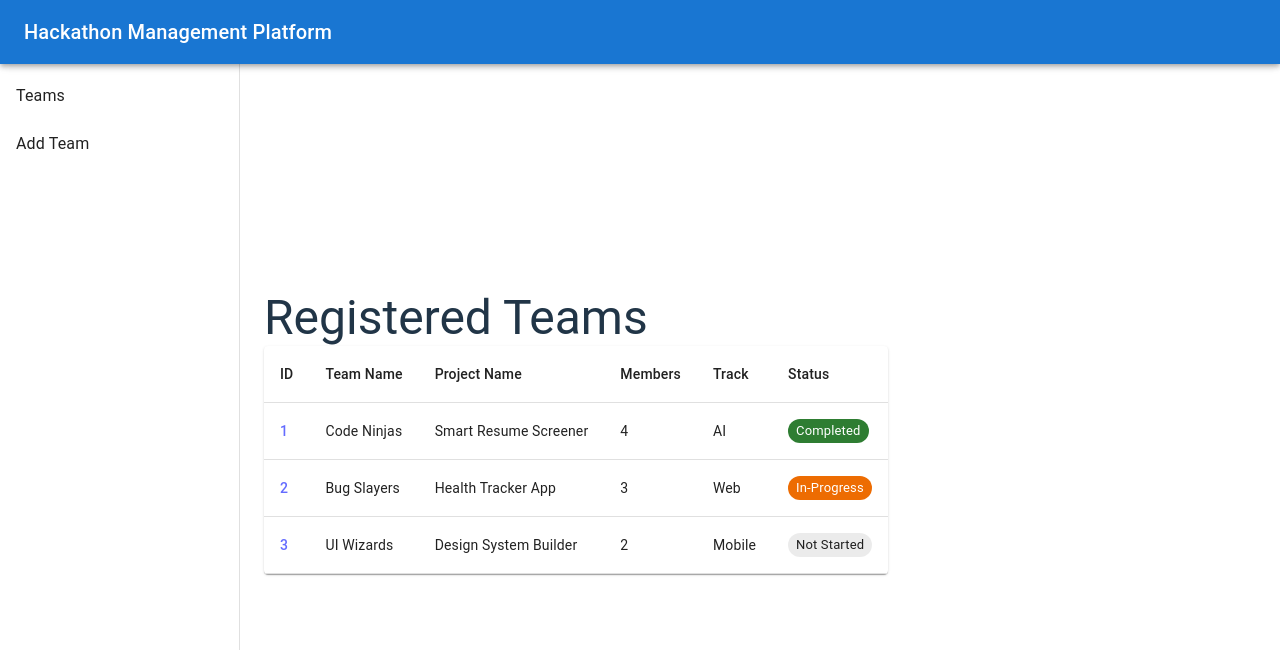
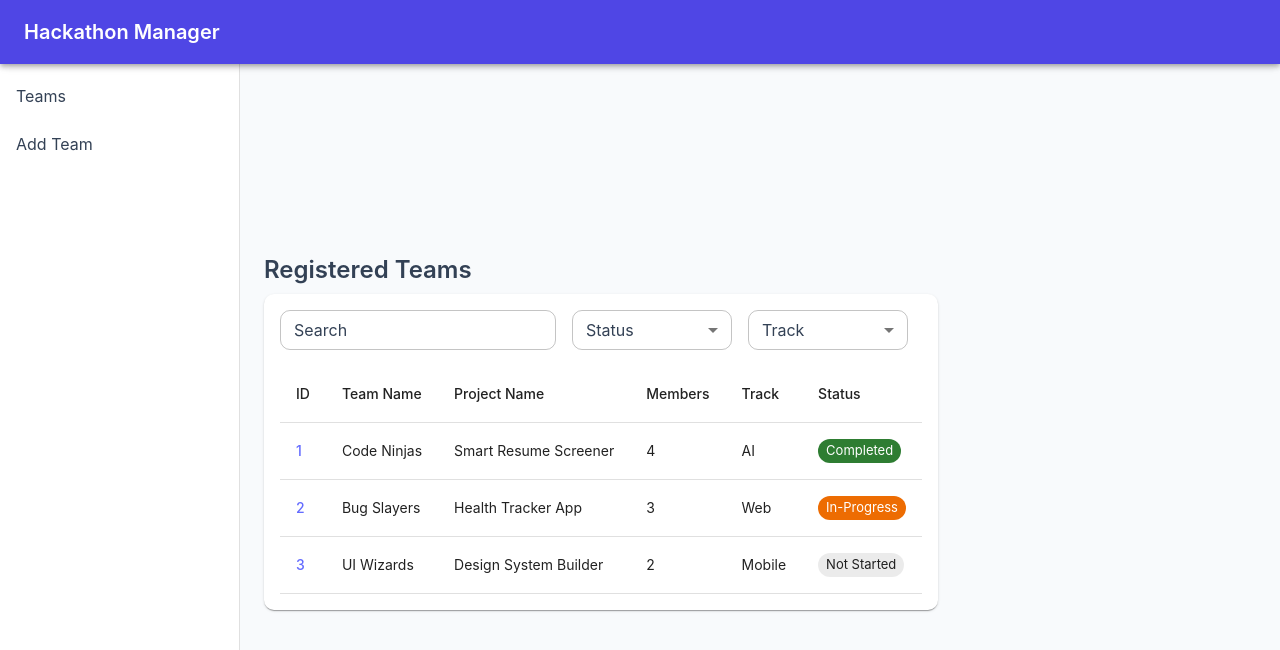
Before and after one commit to noman-atri/Hackathon-Manager, a React (Vite) app in the folder hackathon-manager/: page / in a window 1280 px wide. Shown: the top 650 px of the page. Built offline with nearby package versions, Linux system fonts and the light colour scheme.

Commit message:
feat: UI/UX Enhancements Added sorting, filtering in tanstack table, setting app theme
[ICTRAINING-2315]

```diff
--- a/hackathon-manager/src/components/TeamsTable.tsx
+++ b/hackathon-manager/src/components/TeamsTable.tsx
@@ -1,10 +1,17 @@
+import { Link } from "react-router-dom";
 import {
   flexRender,
   getCoreRowModel,
+  getFilteredRowModel,
+  getSortedRowModel,
   useReactTable,
 } from "@tanstack/react-table";
-import type { ColumnDef } from "@tanstack/react-table";
-import { Link } from "react-router-dom";
+import type {
+  ColumnDef,
+  SortingState,
+  ColumnFiltersState,
+} from "@tanstack/react-table";
+
 import {
   Table,
   TableBody,
@@ -13,18 +20,28 @@ import {
   TableRow,
   Paper,
   Chip,
+  TextField,
+  Box,
+  MenuItem,
 } from "@mui/material";
-import Team from "../models/Team";
+import { useState } from "react";
+
+import type Team from "../models/Team";
 
 interface TeamsTableProps {
   data: Team[];
 }
 
 const TeamsTable: React.FC<TeamsTableProps> = ({ data }) => {
+  const [sorting, setSorting] = useState<SortingState>([]);
+  const [globalFilter, setGlobalFilter] = useState("");
+  const [columnFilters, setColumnFilters] = useState<ColumnFiltersState>([]);
+
   const columns: ColumnDef<Team>[] = [
     {
       header: "ID",
       accessorKey: "id",
+      enableSorting: true,
       cell: (info) => {
         const id = info.getValue<string>();
         return <Link to={`/edit/${id}`}>{id}</Link>;
@@ -33,25 +50,29 @@ const TeamsTable: React.FC<TeamsTableProps> = ({ data }) => {
     {
       header: "Team Name",
       accessorKey: "teamName",
+      enableSorting: true,
     },
     {
       header: "Project Name",
       accessorKey: "projectName",
+      enableSorting: true,
     },
     {
       header: "Members",
       accessorKey: "membersCount",
+      enableSorting: true,
     },
     {
       header: "Track",
       accessorKey: "track",
+      enableSorting: true,
     },
     {
       header: "Status",
       accessorKey: "status",
+      enableSorting: true,
       cell: (info) => {
         const status = info.getValue<string>();
-
         const color =
           status === "Completed"
             ? "success"
@@ -67,23 +88,92 @@ const TeamsTable: React.FC<TeamsTableProps> = ({ data }) => {
   const table = useReactTable({
     data,
     columns,
+    state: {
+      sorting,
+      globalFilter,
+      columnFilters,
+    },
+    onSortingChange: setSorting,
+    onGlobalFilterChange: setGlobalFilter,
+    onColumnFiltersChange: setColumnFilters,
     getCoreRowModel: getCoreRowModel(),
+    getSortedRowModel: getSortedRowModel(),
+    getFilteredRowModel: getFilteredRowModel(),
   });
 
   return (
-    <Paper elevation={1}>
+    <Paper elevation={1} sx={{ p: 2 }}>
+      {/* Filters */}
+      <Box sx={{ display: "flex", gap: 2, mb: 2 }}>
+        {/* Global Search */}
+        <TextField
+          label="Search"
+          size="small"
+          value={globalFilter ?? ""}
+          onChange={(e) => setGlobalFilter(e.target.value)}
+        />
+
+        {/* Status Filter */}
+        <TextField
+          label="Status"
+          size="small"
+          select
+          value={table.getColumn("status")?.getFilterValue() ?? ""}
+          onChange={(e) =>
+            table
+              .getColumn("status")
+              ?.setFilterValue(e.target.value || undefined)
+          }
+          sx={{ width: 160 }}
+        >
+          <MenuItem value="">All</MenuItem>
+          <MenuItem value="Not Started">Not Started</MenuItem>
+          <MenuItem value="In-Progress">In-Progress</MenuItem>
+          <MenuItem value="Completed">Completed</MenuItem>
+        </TextField>
+
+        {/* Track Filter */}
+        <TextField
+          label="Track"
+          size="small"
+          select
+          value={table.getColumn("track")?.getFilterValue() ?? ""}
+          onChange={(e) =>
+            table
+              .getColumn("track")
+              ?.setFilterValue(e.target.value || undefined)
+          }
+          sx={{ width: 160 }}
+        >
+          <MenuItem value="">All</MenuItem>
+          <MenuItem value="AI">AI</MenuItem>
+          <MenuItem value="Web">Web</MenuItem>
+          <MenuItem value="Mobile">Mobile</MenuItem>
+        </TextField>
+      </Box>
+
+      {/* Table */}
       <Table>
         <TableHead>
           {table.getHeaderGroups().map((headerGroup) => (
             <TableRow key={headerGroup.id}>
-              {headerGroup.headers.map((header) => (
-                <TableCell key={header.id}>
-                  {flexRender(
-                    header.column.columnDef.header,
-                    header.getContext(),
-                  )}
-                </TableCell>
-              ))}
+              {headerGroup.headers.map((header) => {
+                const isSorted = header.column.getIsSorted();
+                return (
+                  <TableCell
+                    key={header.id}
+                    onClick={header.column.getToggleSortingHandler()}
+                    sx={{ cursor: "pointer" }}
+                  >
+                    {flexRender(
+                      header.column.columnDef.header,
+                      header.getContext(),
+                    )}
+                    {isSorted === "asc" && " 🔼"}
+                    {isSorted === "desc" && " 🔽"}
+                  </TableCell>
+                );
+              })}
             </TableRow>
           ))}
         </TableHead>
--- a/hackathon-manager/src/layout/AppLayout.tsx
+++ b/hackathon-manager/src/layout/AppLayout.tsx
@@ -23,7 +23,7 @@ export default function AppLayout() {
       >
         <Toolbar>
           <Typography variant="h6" noWrap component="div">
-            Hackathon Management Platform
+            Hackathon Manager
           </Typography>
         </Toolbar>
       </AppBar>
--- a/hackathon-manager/src/main.tsx
+++ b/hackathon-manager/src/main.tsx
@@ -1,13 +1,18 @@
-import { StrictMode } from 'react'
-import { createRoot } from 'react-dom/client'
-import './index.css'
-import App from './App.tsx'
-import { BrowserRouter } from 'react-router-dom'
+import { StrictMode } from "react";
+import { createRoot } from "react-dom/client";
+import "./index.css";
+import App from "./App.tsx";
+import { BrowserRouter } from "react-router-dom";
+import { theme } from "./theme.ts";
+import { ThemeProvider, CssBaseline } from "@mui/material";
 
-createRoot(document.getElementById('root')!).render(
+createRoot(document.getElementById("root")!).render(
   <StrictMode>
-    <BrowserRouter>
-      <App />
-    </BrowserRouter>
+    <ThemeProvider theme={theme}>
+      <CssBaseline />
+      <BrowserRouter>
+        <App />
+      </BrowserRouter>
+    </ThemeProvider>
   </StrictMode>,
-)
+);
--- a/hackathon-manager/src/pages/CreateTeam.tsx
+++ b/hackathon-manager/src/pages/CreateTeam.tsx
@@ -47,7 +47,7 @@ function CreateTeam() {
   return (
     <Box maxWidth={600}>
       <Typography variant="h5" gutterBottom>
-        Add Team
+        Register Team
       </Typography>
 
       <TeamForm key={formKey} onSubmit={onSubmit} submitLabel="Register" />
--- a/hackathon-manager/src/pages/Home.tsx
+++ b/hackathon-manager/src/pages/Home.tsx
@@ -5,10 +5,12 @@ import { useTeams } from "../context/TeamsContext";
 function Home() {
     const { teams } = useTeams();
     return (
-        <>
-            <Typography variant="h3">Registered Teams</Typography>
-            <TeamsTable data={teams} />
-        </>
+      <>
+        <Typography variant="h5" gutterBottom>
+          Registered Teams
+        </Typography>
+        <TeamsTable data={teams} />
+      </>
     );
 }
 
--- /dev/null
+++ b/hackathon-manager/src/theme.ts
@@ -0,0 +1,32 @@
+import { createTheme } from "@mui/material/styles";
+
+export const theme = createTheme({
+  palette: {
+    mode: "light",
+    primary: {
+      main: "#4f46e5", // Indigo (modern SaaS vibe)
+    },
+    secondary: {
+      main: "#06b6d4", // Cyan accent
+    },
+    background: {
+      default: "#f8fafc",
+      paper: "#ffffff",
+    },
+  },
+  typography: {
+    fontFamily: `"Inter", "Roboto", "Helvetica", "Arial", sans-serif`,
+    h5: {
+      fontWeight: 600,
+    },
+    h6: {
+      fontWeight: 600,
+    },
+    body1: {
+      color: "#334155",
+    },
+  },
+  shape: {
+    borderRadius: 10,
+  },
+});
```
